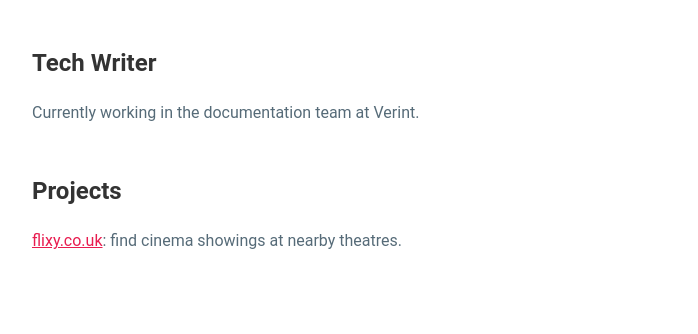
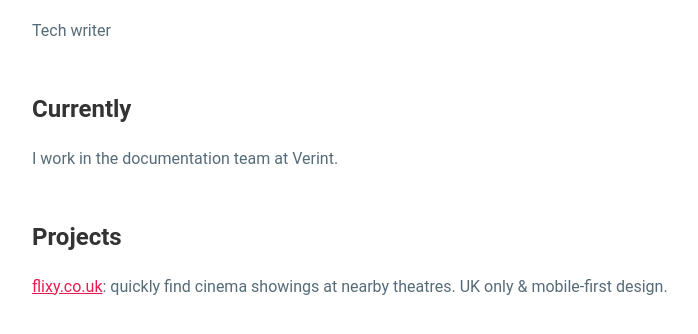
Before and after one commit to ChristopherGarvin/christophergarvin.github.io, a plain HTML site: page index.html in a window 1280 px wide. Shown: the part 136-470 px from the top of the page, without its empty margins (288-986 px from the left). Drawn offline with Linux system fonts and the light colour scheme.

Commit message:
Update index.html

```diff
--- a/index.html
+++ b/index.html
@@ -11,11 +11,12 @@ body{margin:0 auto;max-width:40em;font-family:Helvetica,Arial,sans-serif;line-he
 <body>
 
 <h1>Christopher Garvin</h1>
-<h2>Tech Writer</h2>
-<p>Currently working in the documentation team at Verint.</p>
+  <p>Tech writer</p>
+<h2>Currently</h2>
+<p>I work in the documentation team at Verint.</p>
 
 <h2>Projects</h2>
-  <p>  <a href="https://flixy.co.uk">flixy.co.uk</a>: find cinema showings at nearby theatres.</p>
+  <p>  <a href="https://flixy.co.uk">flixy.co.uk</a>: quickly find cinema showings at nearby theatres. UK only & mobile-first design.</p>
 
 </body>
 </html>
```
